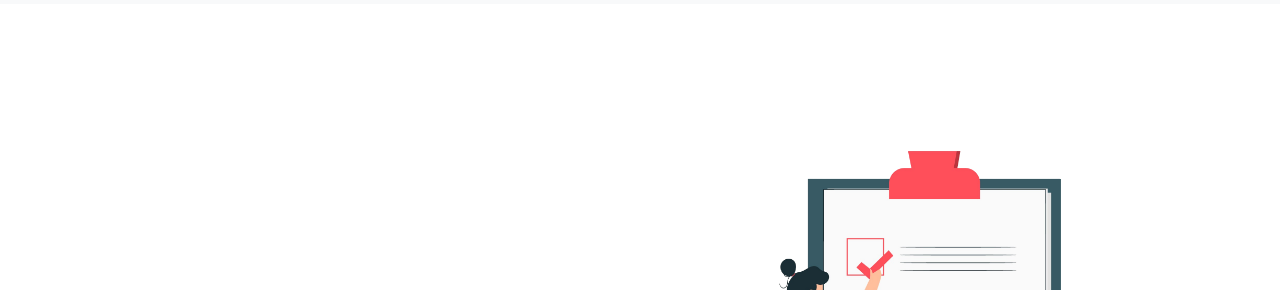
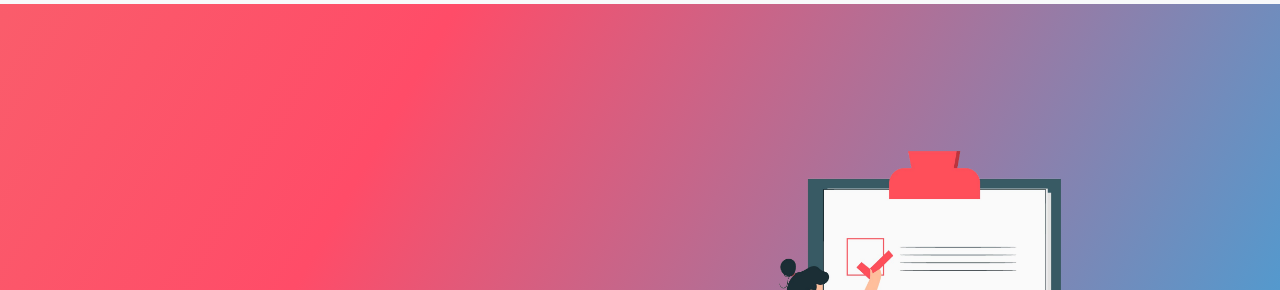
Before and after one commit to TabishIA/PBL, a plain HTML site: page index.html in a window 1280 px wide. Shown: the part 68-358 px from the top of the page. Drawn offline with nearby package versions, Linux system fonts and the light colour scheme.

Commit message:
Update index.html

```diff
--- a/index.html
+++ b/index.html
@@ -6,7 +6,7 @@
   <meta name="viewport" content="width=device-width, initial-scale=1.0">
   <title>PBL</title>
   <link href="https://cdn.jsdelivr.net/npm/bootstrap@5.3.2/dist/css/bootstrap.min.css" rel="stylesheet" integrity="sha384-T3c6CoIi6uLrA9TneNEoa7RxnatzjcDSCmG1MXxSR1GAsXEV/Dwwykc2MPK8M2HN" crossorigin="anonymous">
-  <link rel="stylesheet" href="css/style.css" />
+  <link rel="stylesheet" href="css/index.css" />
 </head>
 
 <body>
```
